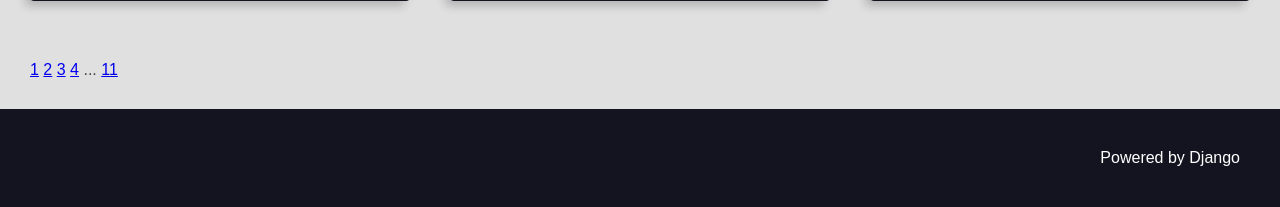
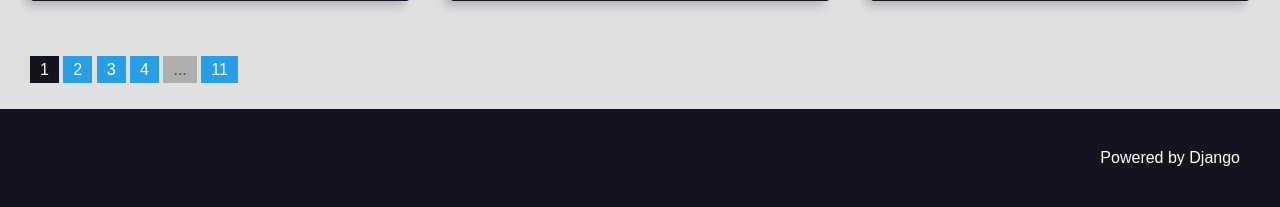
Before and after one commit to galerito322/django_project, a Django app: page / in a window 1280 px wide. Shown: the part 2157-2364 px from the top of the page. Run offline with Django 3.2, Linux system fonts and the light colour scheme; data comes from the database, SQL or seed files in the repository.

Commit message:
adding style to pagination

```diff
--- a/recipes/static/recipes/css/styles.css
+++ b/recipes/static/recipes/css/styles.css
@@ -289,6 +289,28 @@ h6 {
   padding: 0 2rem;
 }
 
+.pagination-content {
+  display: flex;
+  flex-flow: row wrap;
+  gap: 1rem 0.5rem;
+}
+
+.pagination .page-item {
+  background: var(--color-gray-3);
+  padding: 0.5rem 1rem;
+}
+
+.pagination .page-link {
+  text-decoration: none;
+  background: var(--color-primary);
+  color: var(--color-white)
+}
+
+.pagination .page-current {
+  background: var(--color-primary-dark);
+}
+
+
 /* Generics */
 
 .center {
--- a/recipes/templates/recipes/partials/pagination.html
+++ b/recipes/templates/recipes/partials/pagination.html
@@ -8,7 +8,11 @@
         {% endif %}
 
         {% for page in pagination_range.pagination %}
-            <a class="page-link page-item"href="?page={{ page }}"> {{ page }}</a>
+            {% if pagination_range.current_page == page %}
+                <a class="page-link page-item page-current "href="?page={{ page }}"> {{ page }}</a>
+            {% else %}
+                <a class="page-link page-item"href="?page={{ page }}"> {{ page }}</a>
+            {% endif %}
         {% endfor %}
 
         {% comment %} Faz com que a última página apareça na paginação mesmo que ela esteja fora do range {% endcomment %}
```
